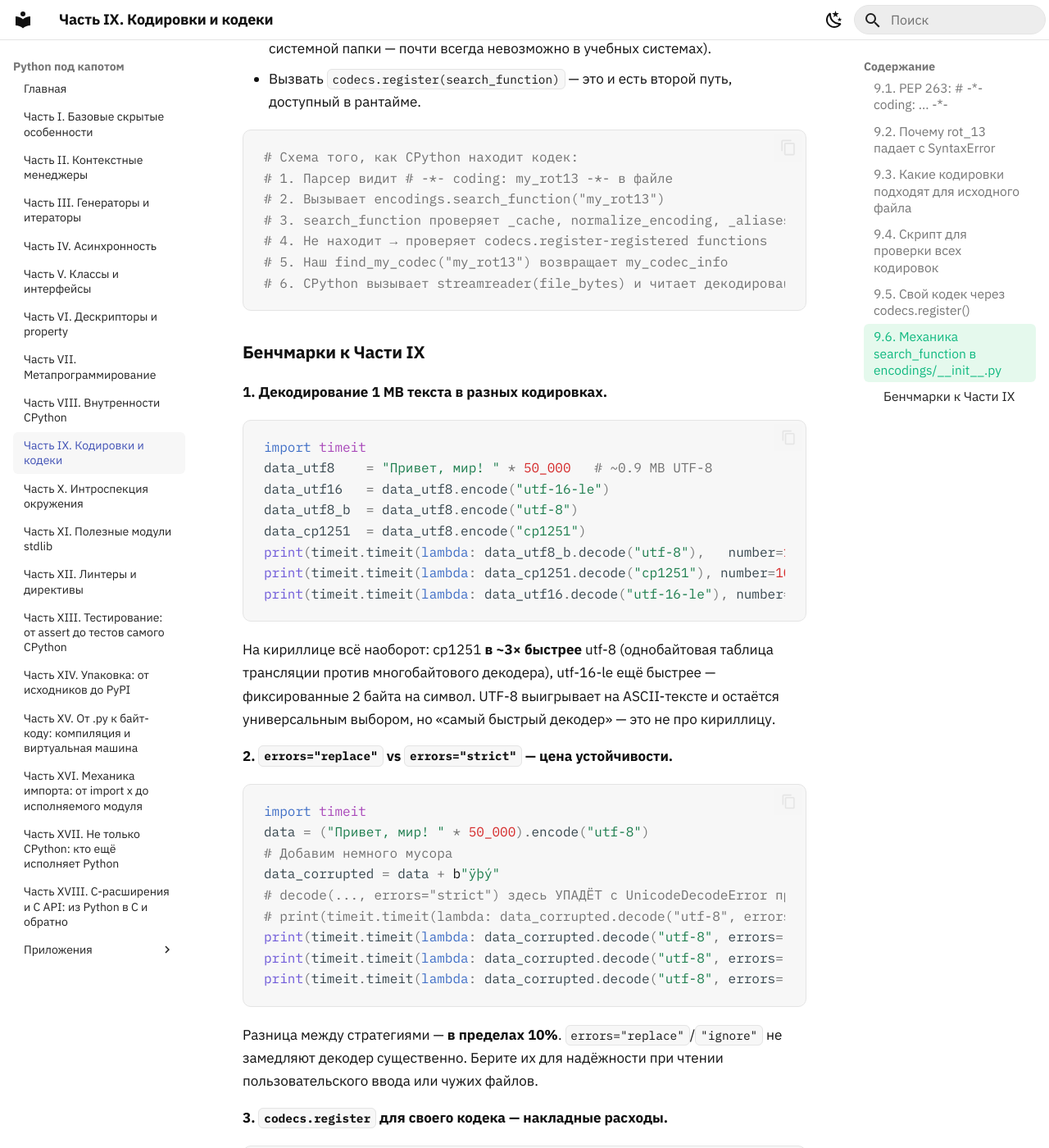
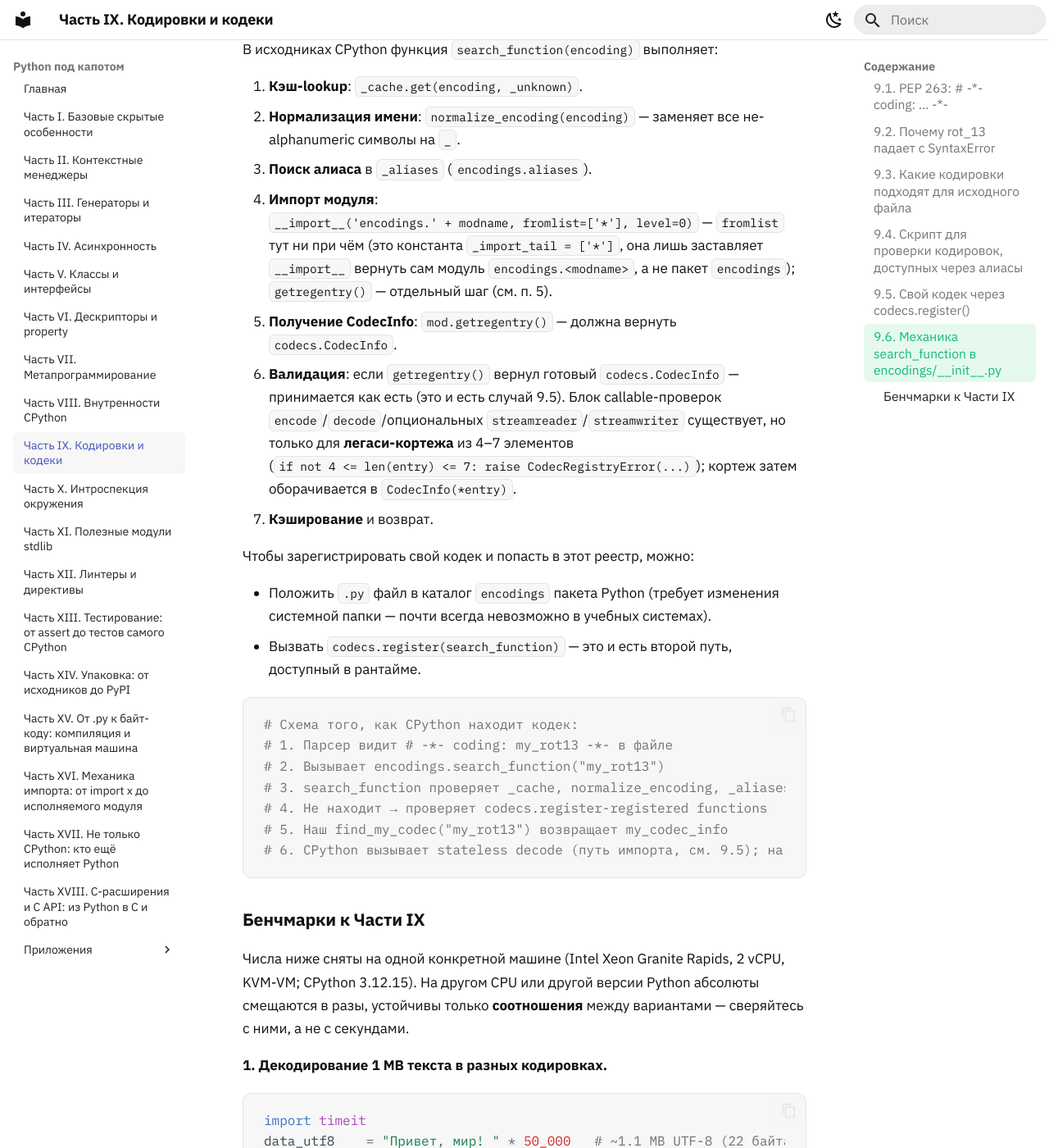
Before and after one commit to n3xumc0r3/py-underhood, an MkDocs documentation site: the page built from book/09-encodings.md, in a window 1280 px wide and 1400 px high, scrolled down 6379 px. Shown: the whole window at 82% size. Built offline with MkDocs 1.6.1 and Material for MkDocs 9.7.7, drawn with Linux system fonts in a browser that asks for light colours; some of the changed text lies outside the part shown.

Commit message:
Fix chapter 9 per review: custom_decode memoryview (parser passes memoryview not bytes), fromlist=['*'] not ['getregentry'], CodecInfo vs legacy tuple validation, hz/big5 ASCII-transparent rewrite, b"ÿþý" → b"\xff\xfe\xfd", benchmark Б5 numbers+mechanism (double work, not exception cost), 0.9 MB→1.1 MB, 5–10 мкс→0.2–0.6 мкс, bare coding: must be in comment, alias-scope title, streamreader→stateless decode schema, bench machine caveat

````diff
--- a/book/09-encodings.md
+++ b/book/09-encodings.md
@@ -17,6 +17,8 @@
 Три валидные формы — все распознаются. По умолчанию (если директивы нет) — UTF-8 (с Python 3.0).
 
 ⚠️ Должна быть **в первой или второй строке** файла, иначе игнорируется. Вторая строка разрешена, потому что первая может быть занята shebang'ом: `#!/usr/bin/env python3`.
+
+⚠️ Директива **обязана быть внутри комментария** (`# coding: ...`) — голое `coding: cp1251` (без `#`) парсер игнорирует, и не-UTF-8 файл падает с `SyntaxError: Non-UTF-8 code ... but no encoding declared` (требование в `Parser/tokenizer.c:179–180`: *«Coding spec must be in a comment, and that comment must be the only statement on the source code line»*).
 
 ⚠️ **`# coding` влияет ТОЛЬКО на парсер CPython** (как декодировать байты `.py`-файла в токены). На рантайм-вызовы `open("data.txt")` эта директива **не влияет** — они используют системную локаль ОС (`cp1251` на Windows). Для глобального UTF-8 в I/O — флаг `-X utf8` / `PYTHONUTF8=1` (см. Часть X).
 
@@ -91,9 +93,9 @@ reader.read()
 'А'.encode('utf-8').decode('cp437')  # '╨É'
 ```
 
-**Трюк с азиатскими кодировками (`hz`, `big5`)**: если писать код на английском, но сохранить файл в `hz`, MOSS при чтении как UTF-8 увидит смесь латиницы и иероглифов.
+**Трюк с азиатскими кодировками (`hz`, `big5`, `shift_jis`)**: ASCII-код переживает сохранение в `hz` или `big5` **байт-в-байт** — `hz` эскейпит только не-ASCII фрагментами `~{...~}` (внутри — многобайтная GB2312), а `big5` оставляет ASCII как есть. Поэтому «смесь латиницы и иероглифов» при чтении как UTF-8 возникает, **только если исходный текст уже содержал не-ASCII** (русские комментарии, китайские строки): при сохранении в сырую многобайтную кодировку (`gbk`/`big5`/`shift_jis`) эти байты превращаются в мусор для UTF-8-читателя. Чистый английский код таким трюком испортить нельзя.
 
-## 9.4. Скрипт для проверки всех кодировок { #9.4 }
+## 9.4. Скрипт для проверки кодировок, доступных через алиасы { #9.4 }
 
 ```python
 import codecs
@@ -116,7 +118,7 @@ for enc in all_encodings:
         print(f"{enc:<25} | ❌ Недоступна на этой ОС")
 ```
 
-Тест «может ли `StreamReader` прожевать сырые байты»:
+Тест «может ли `StreamReader` прожевать сырые байты» (продолжение предыдущего блока — `info` текущая итерация цикла выше; для standalone-запуска добавьте `info = codecs.lookup('utf-8')`):
 
 ```python
 import io
@@ -124,6 +126,8 @@ fake_stream = io.BytesIO(b"print")
 reader = info.streamreader(fake_stream)
 reader.read()  # если не падает — кодек подходит для исходного кода
 ```
+
+Примечание: `set(encodings.aliases.aliases.values())` даёт 98 канонических имён, а модулей в пакете `encodings/` — 121; 22 кодека (`cp1006`, `cp720`, `cp737`, `cp856`, `cp874`, `cp875`, `charmap`, ...) не имеют алиаса и в таблицу не попадут, хотя по каноническому имени остаются lookup-оспособными (search_function падает обратно на `norm_encoding`).
 
 ## 9.5. Свой кодек через `codecs.register()` { #9.5 }
 
@@ -133,7 +137,7 @@ reader.read()  # если не падает — кодек подходит дл
 import codecs
 
 def custom_decode(input_bytes, errors='strict'):
-    text = input_bytes.decode('utf-8')
+    text = str(input_bytes, 'utf-8')          # bytes ИЛИ memoryview — парсер передаёт memoryview
     decrypted_text = codecs.encode(text, 'rot_13')   # встроенный текстовый rot_13
     return (decrypted_text, len(input_bytes))
 
@@ -184,9 +188,9 @@ CPython видит директиву `# -*- coding: my_rot13 -*-`, зовёт
 1. **Кэш-lookup**: `_cache.get(encoding, _unknown)`.
 2. **Нормализация имени**: `normalize_encoding(encoding)` — заменяет все не-alphanumeric символы на `_`.
 3. **Поиск алиаса** в `_aliases` (`encodings.aliases`).
-4. **Импорт модуля**: `__import__('encodings.' + modname, fromlist=['getregentry'], level=0)` — в `fromlist` указано имя функции, которую ищут в модуле (`getregentry()` возвращает `CodecInfo`).
+4. **Импорт модуля**: `__import__('encodings.' + modname, fromlist=['*'], level=0)` — `fromlist` тут ни при чём (это константа `_import_tail = ['*']`, она лишь заставляет `__import__` вернуть сам модуль `encodings.<modname>`, а не пакет `encodings`); `getregentry()` — отдельный шаг (см. п. 5).
 5. **Получение CodecInfo**: `mod.getregentry()` — должна вернуть `codecs.CodecInfo`.
-6. **Валидация**: проверка, что у `CodecInfo` есть callable `encode`, `decode` (и опционально `streamreader`, `streamwriter`).
+6. **Валидация**: если `getregentry()` вернул готовый `codecs.CodecInfo` — принимается как есть (это и есть случай 9.5). Блок callable-проверок `encode`/`decode`/опциональных `streamreader`/`streamwriter` существует, но только для **легаси-кортежа** из 4–7 элементов (`if not 4 <= len(entry) <= 7: raise CodecRegistryError(...)`); кортеж затем оборачивается в `CodecInfo(*entry)`.
 7. **Кэширование** и возврат.
 
 Чтобы зарегистрировать свой кодек и попасть в этот реестр, можно:
@@ -201,15 +205,17 @@ CPython видит директиву `# -*- coding: my_rot13 -*-`, зовёт
 # 3. search_function проверяет _cache, normalize_encoding, _aliases
 # 4. Не находит → проверяет codecs.register-registered functions
 # 5. Наш find_my_codec("my_rot13") возвращает my_codec_info
-# 6. CPython вызывает streamreader(file_bytes) и читает декодированный текст
+# 6. CPython вызывает stateless decode (путь импорта, см. 9.5); на пути запуска файла (`python3 secret_lab.py`) используется incrementaldecoder через TextIOWrapper, а не зарегистрированный streamreader
 ```
 
 ### Бенчмарки к Части IX { #9.6-benchmarki }
 
+Числа ниже сняты на одной конкретной машине (Intel Xeon Granite Rapids, 2 vCPU, KVM-VM; CPython 3.12.15). На другом CPU или другой версии Python абсолюты смещаются в разы, устойчивы только **соотношения** между вариантами — сверяйтесь с ними, а не с секундами.
+
 **1. Декодирование 1 MB текста в разных кодировках.**
 ```python
 import timeit
-data_utf8    = "Привет, мир! " * 50_000   # ~0.9 MB UTF-8
+data_utf8    = "Привет, мир! " * 50_000   # ~1.1 MB UTF-8 (22 байта/повтор × 50 000)
 data_utf16   = data_utf8.encode("utf-16-le")
 data_utf8_b  = data_utf8.encode("utf-8")
 data_cp1251  = data_utf8.encode("cp1251")
@@ -227,7 +233,7 @@ print(timeit.timeit(lambda: data_utf16.decode("utf-16-le"), number=100))  # ≈
 import timeit
 data = ("Привет, мир! " * 50_000).encode("utf-8")
 # Добавим немного мусора
-data_corrupted = data + b"ÿþý"
+data_corrupted = data + b"\xff\xfe\xfd"
 # decode(..., errors="strict") здесь УПАДЁТ с UnicodeDecodeError прямо внутри timeit — поэтому закомментировано:
 # print(timeit.timeit(lambda: data_corrupted.decode("utf-8", errors="strict"),  number=100))
 print(timeit.timeit(lambda: data_corrupted.decode("utf-8", errors="replace"), number=100))   # ≈ 0.13 с
@@ -276,10 +282,11 @@ print(timeit.timeit(lambda: data[::-1].encode("utf-8"), number=10))  # ≈ 0.012
 # Файл с coding: cp1251
 # Файл с coding: rot_13 (упадёт на SyntaxError)
 ```
-Чтение coding-директивы добавляет **~5–10 мкс** к парсингу файла
-(поиск regex по первым двум строкам). На импорте 1000 модулей — суммарно
-5–10 мс, пренебрежимо мало. Содержимое кодировки важнее: UTF-8-файл с ASCII-содержимым
-парсится с той же скоростью, что cp1251-файл с тем же содержимым.
+Чтение coding-директивы добавляет **~0.2–0.6 мкс** к парсингу файла
+(поиск regex по первым двум строкам; замер `compile(bytes)` с cookie и без на 3.12.15:
+0.18 мкс для utf-8-cookie, 0.64 мкс для cp1251-cookie). На импорте 1000 модулей —
+суммарно <1 мс, пренебрежимо мало. Содержимое кодировки важнее: UTF-8-файл с
+ASCII-содержимым парсится с той же скоростью, что cp1251-файл с тем же содержимым.
 
 **5. `safe_decode` с `errors="replace"` vs ручной decode-or-fallback.**
 ```python
@@ -294,8 +301,10 @@ def safe_decode_slow(data, encoding="utf-8"):
 # safe_decode_fast ≈ 0.12 с / 100 итераций по 1 MB
 # safe_decode_slow ≈ 0.12 с / 100 (try почти бесплатен, когда нет исключений)
 # На грязных данных (10% битых байтов):
-# safe_decode_fast ≈ 0.13 с (всегда strategy replace)
-# safe_decode_slow ≈ 0.30 с (каждый блок с ошибкой — создание исключения, traceback)
+# safe_decode_fast ≈ 0.26 с (дорогой replace-декод 100 000 битых мест)
+# safe_decode_slow ≈ 0.27 с (тот же replace + двойная работа: упавший strict + полный replace; try/except добавляет лишь ~5%, потому что исключение создаётся один раз на вызов — strict падает на первом же битом байте)
 ```
-Если ожидаете **много ошибок** — сразу `errors="replace"`. Если ошибки **редки** —
-try/except почти бесплатен и сохраняет качество декодирования в нормальном случае.
+Если ожидаете **много ошибок** — сразу `errors="replace"`. Медленный вариант платит
+за **двойную работу** при падении (упавший strict-декод + полный replace-декод), а не
+за «цену исключений». Если ошибки **редки** — try/except почти бесплатен и сохраняет
+качество декодирования в нормальном случае.
````
